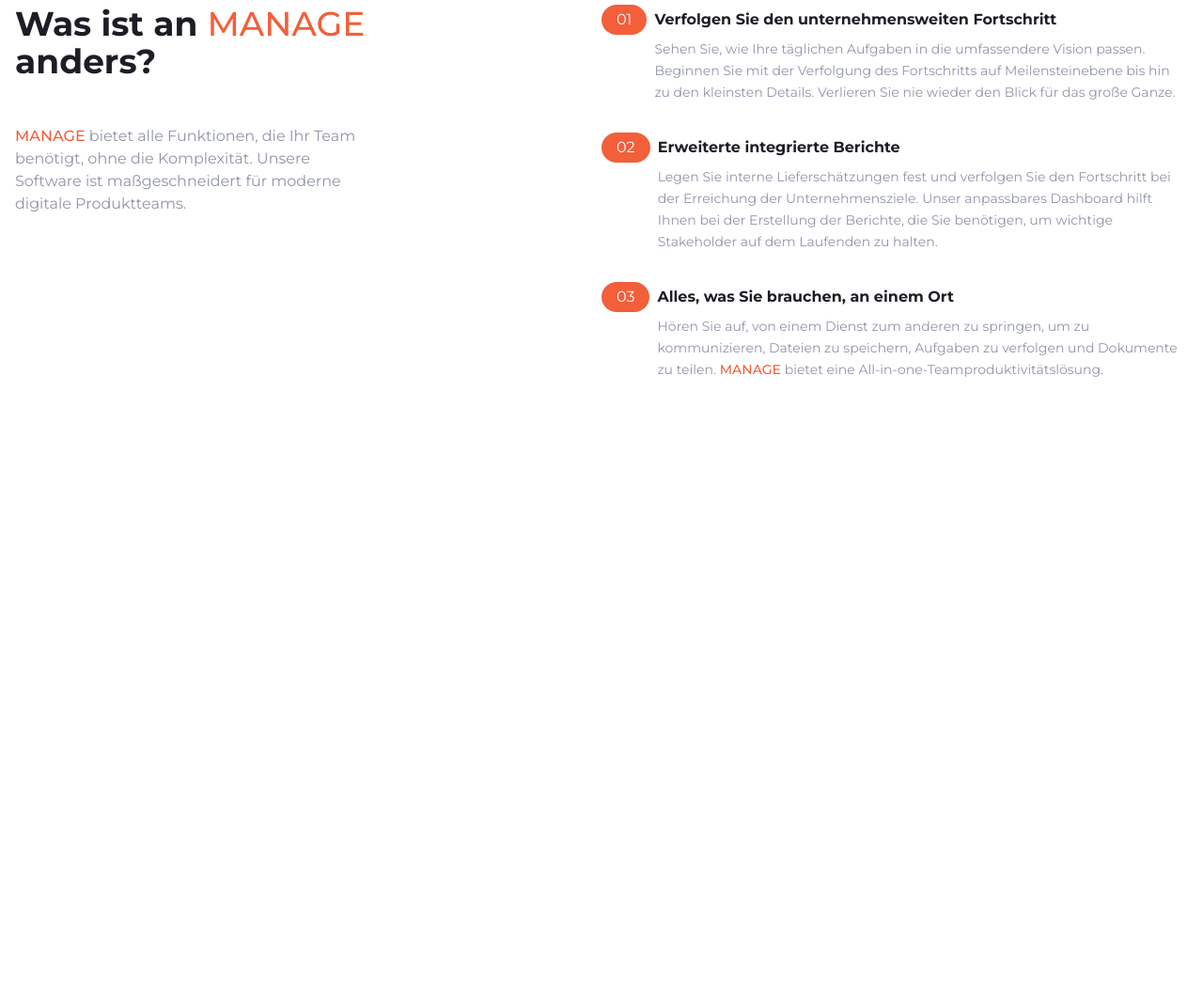
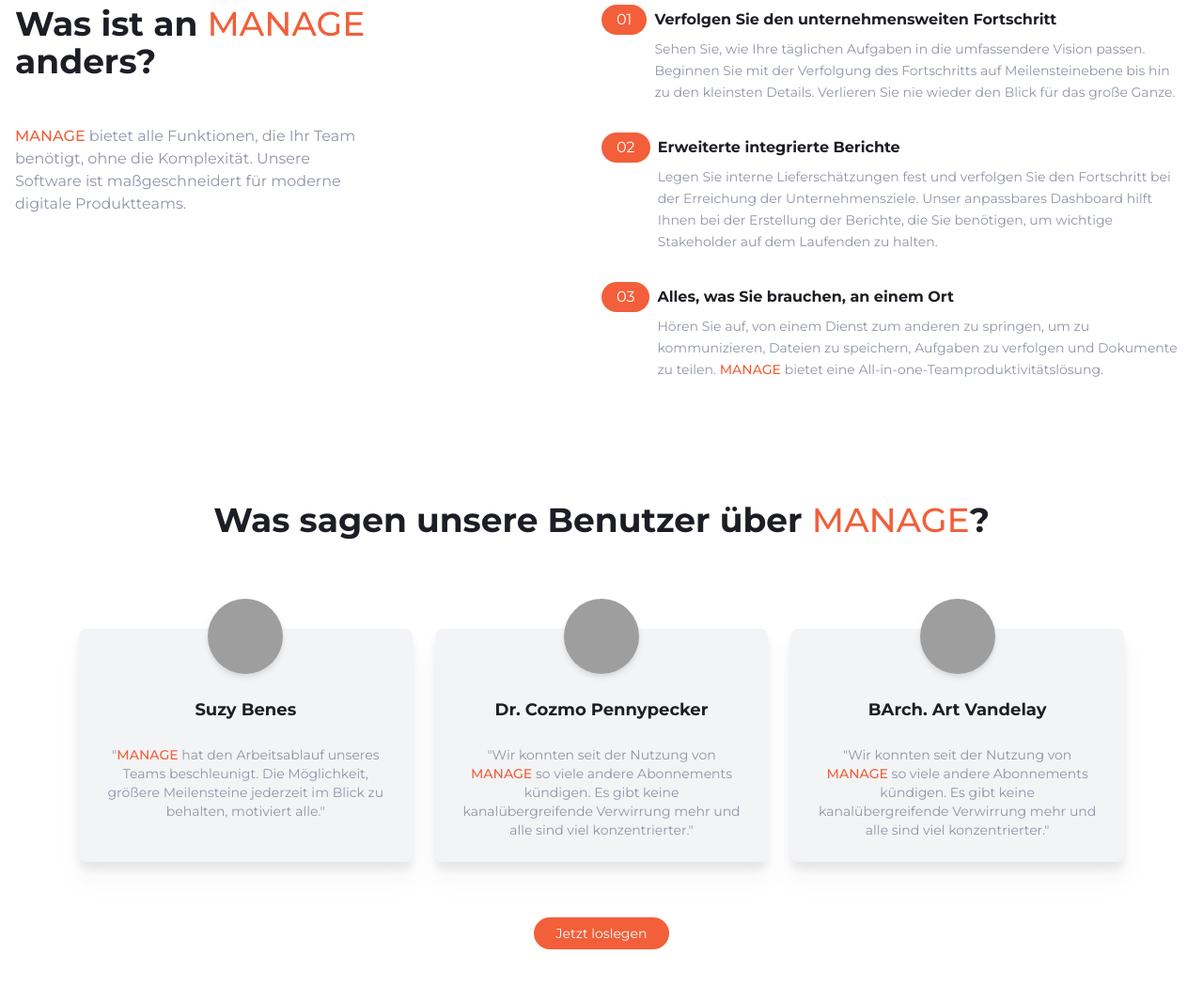
Before and after one commit to edantal/Theme-Manage--TailwindCSS, a website: page src/index.html in a window 1280 px wide. Shown: the part 684-1733 px from the top of the page at 94% size. Before the commit the page ends 1089 px from the top, so only its background shows below. Drawn offline with Linux system fonts and the light colour scheme; grey boxes are pictures that could not be loaded; files whose address does not match are found by name.

Commit message:
Add testimonials section

```diff
--- a/src/index.html
+++ b/src/index.html
@@ -81,9 +81,9 @@
           </p>
         </div>
 
-        <div class="features__list flex flex-col space-y-8 md:w-1/2">
+        <div class="features__container flex flex-col space-y-8 md:w-1/2">
           <div
-            class="features__list-item flex flex-col md:flex-row space-y-3 md:space-y-0 md:space-x-6"
+            class="features__item flex flex-col md:flex-row space-y-3 md:space-y-0 md:space-x-6"
           >
             <div class="flex items-start space-x-2">
               <div
@@ -107,7 +107,7 @@
           </div>
 
           <div
-            class="features__list-item flex flex-col md:flex-row space-y-3 md:space-y-0 md:space-x-6"
+            class="features__item flex flex-col md:flex-row space-y-3 md:space-y-0 md:space-x-6"
           >
             <div class="flex items-start space-x-2">
               <div
@@ -131,7 +131,7 @@
           </div>
 
           <div
-            class="features__list-item flex flex-col md:flex-row space-y-3 md:space-y-0 md:space-x-6"
+            class="features__item flex flex-col md:flex-row space-y-3 md:space-y-0 md:space-x-6"
           >
             <div class="flex items-start space-x-2">
               <div
@@ -156,5 +156,75 @@
         </div>
       </div>
     </section>
+
+    <!--~~~~~~~~~~~~~~~ TESTIMONIALS ~~~~~~~~~~~~~~~-->
+    <section id="testimonials">
+      <div class="container mx-auto mt-32 max-w-6xl px-5 text-center">
+        <h2 class="text-4xl font-bold text-center">
+          Was sagen unsere Benutzer über <span class="name__text">Manage</span>?
+        </h2>
+
+        <div
+          class="testimonials__container flex flex-col md:flex-row items-center md:items-stretch space-y-20 md:space-y-0 md:space-x-6 mt-24 mb-10"
+        >
+          <div
+            class="testimonials__item flex flex-col items-center max-w-[400px] md:max-w-full md:w-1/3 p-6 space-y-6 rounded-lg bg-gray-100 drop-shadow-xl"
+          >
+            <img
+              src="https://i.pravatar.cc/150?img=1"
+              alt=""
+              class="w-20 -mt-14 rounded-full drop-shadow-md"
+            />
+            <h5 class="text-lg font-bold">Suzy Benes</h5>
+            <p class="text-sm text-themeColor2Gray">
+              "<span class="name__text">Manage</span> hat den Arbeitsablauf
+              unseres Teams beschleunigt. Die Möglichkeit, größere Meilensteine
+              jederzeit im Blick zu behalten, motiviert alle."
+            </p>
+          </div>
+          <div
+            class="testimonials__item flex flex-col items-center max-w-[400px] md:max-w-full md:w-1/3 p-6 space-y-6 rounded-lg bg-gray-100 drop-shadow-xl"
+          >
+            <img
+              src="https://i.pravatar.cc/150?img=65"
+              alt=""
+              class="w-20 -mt-14 rounded-full drop-shadow-md"
+            />
+            <h5 class="text-lg font-bold">Dr. Cozmo Pennypecker</h5>
+            <p class="text-sm text-themeColor2Gray">
+              "Wir konnten seit der Nutzung von
+              <span class="name__text">Manage</span> so viele andere Abonnements
+              kündigen. Es gibt keine kanalübergreifende Verwirrung mehr und
+              alle sind viel konzentrierter."
+            </p>
+          </div>
+          <div
+            class="testimonials__item flex flex-col items-center max-w-[400px] md:max-w-full md:w-1/3 p-6 space-y-6 rounded-lg bg-gray-100 drop-shadow-xl"
+          >
+            <img
+              src="https://i.pravatar.cc/150?img=13"
+              alt=""
+              class="w-20 -mt-14 rounded-full drop-shadow-md"
+            />
+            <h5 class="text-lg font-bold">BArch. Art Vandelay</h5>
+            <p class="text-sm text-themeColor2Gray">
+              "Wir konnten seit der Nutzung von
+              <span class="name__text">Manage</span> so viele andere Abonnements
+              kündigen. Es gibt keine kanalübergreifende Verwirrung mehr und
+              alle sind viel konzentrierter."
+            </p>
+          </div>
+        </div>
+
+        <div class="my-16">
+          <a
+            href="#"
+            class="px-6 py-2 text-white text-sm bg-themeColor1 rounded-full baseline hover:bg-themeColor1Light"
+          >
+            Jetzt loslegen
+          </a>
+        </div>
+      </div>
+    </section>
   </body>
 </html>
```
Also changed, not shown: dist/style.css.
